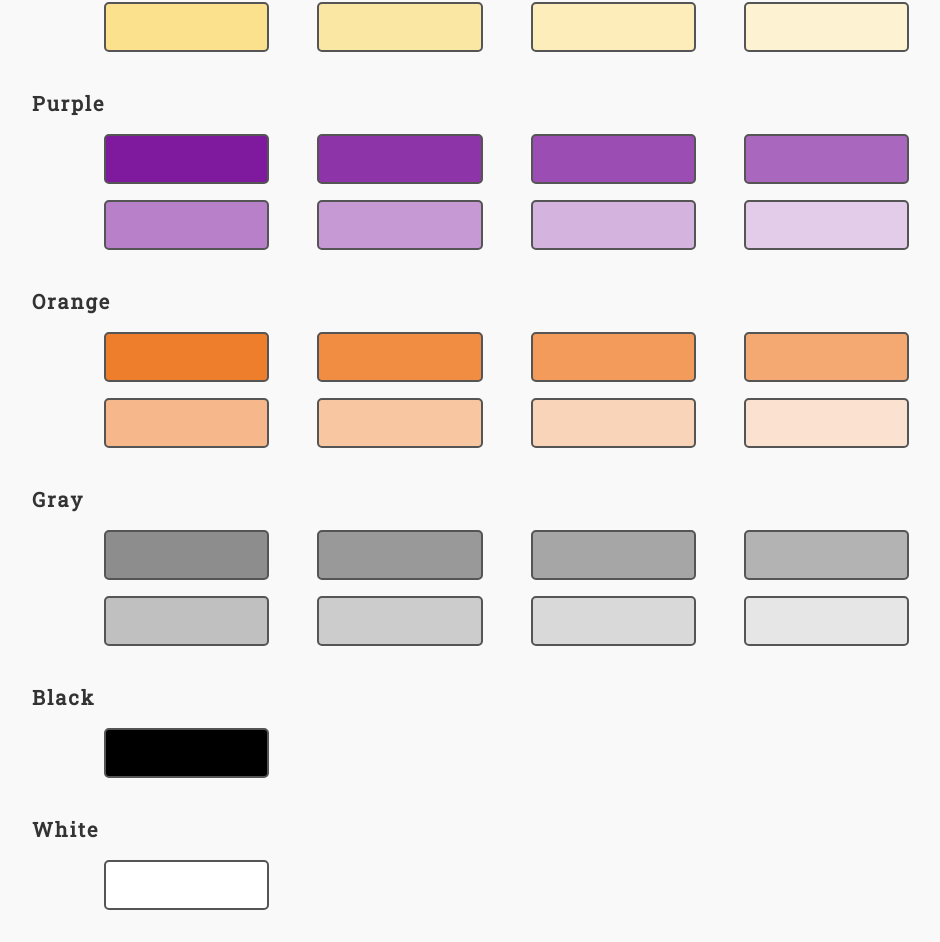
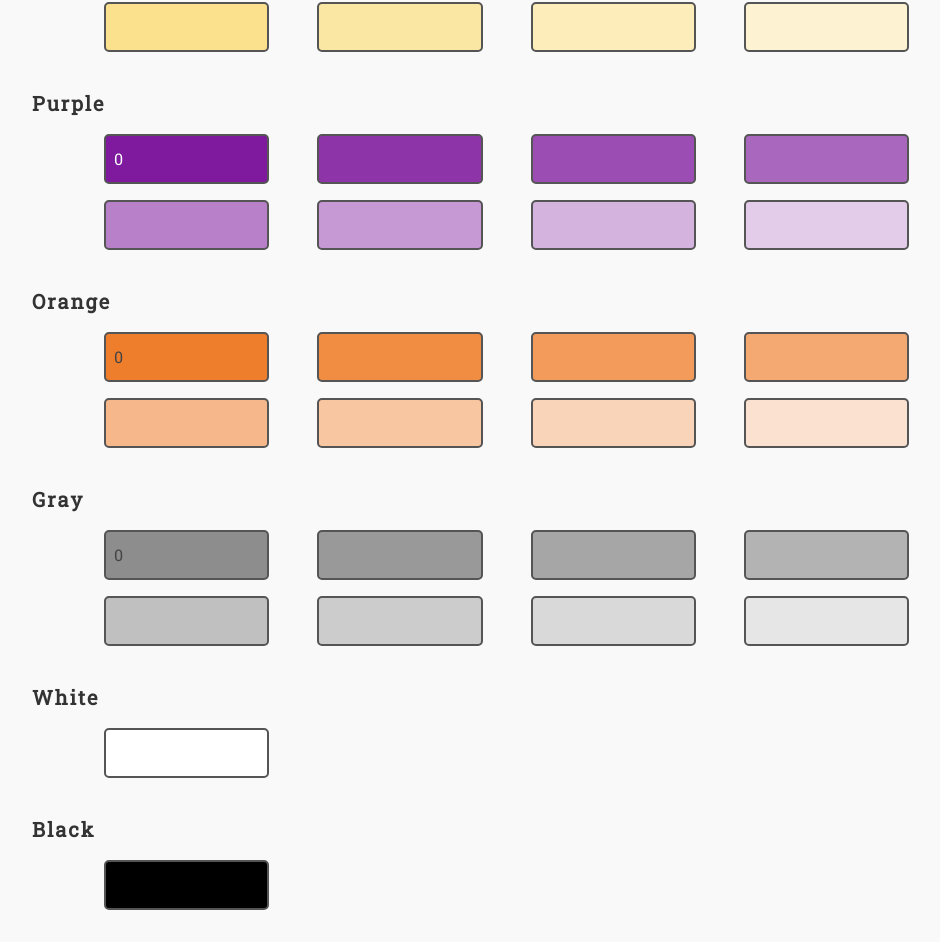
Before and after one commit to EDAMGHY/tornadocss-docs, a React (Create React App) app: page /docs/colors in a window 1280 px wide. Shown: the part 1091-2033 px from the top of the page, without its empty margins (267-1207 px from the left). Built offline with nearby package versions, Linux system fonts and the light colour scheme; the HTML template or start-up script is replaced by a standard one.

Commit message:
Fixing Colors Bugs

```diff
--- a/src/components/Bg.js
+++ b/src/components/Bg.js
@@ -8,7 +8,7 @@
         color: color ? color : '#444',
       }}
     >
-      <span>{index + 1}0</span>
+      {index && <span>{index + 1}0</span>}
       <span>{bg}</span>
     </div>
   );
--- a/src/pages/Colors.js
+++ b/src/pages/Colors.js
@@ -1,4 +1,5 @@
 import React from 'react';
+import Bg from '../components/Bg';
 import Color from '../components/Color';
 import '../css/colors.css';
 import colors from '../utils/colors';
@@ -28,6 +29,18 @@
       {colors.map((color, index) => (
         <Color key={index} {...color} />
       ))}
+      <h3>White</h3>
+      <div className='colors'>
+        <div className='grid-8'>
+          <Bg bg='#fff' color='#000' />
+        </div>
+      </div>
+      <h3>Black</h3>
+      <div className='colors'>
+        <div className='grid-8'>
+          <Bg bg='#000' color='#fff' />
+        </div>
+      </div>
     </section>
   );
 };
--- a/src/utils/colors.js
+++ b/src/utils/colors.js
@@ -90,13 +90,5 @@
       { bg: '#e6e6e6' },
     ],
   },
-  {
-    name: 'black',
-    bgs: [{ bg: '#000', color: '#fff' }],
-  },
-  {
-    name: 'white',
-    bgs: [{ bg: '#fff', color: '#000' }],
-  },
 ];
 export default colors;
```
